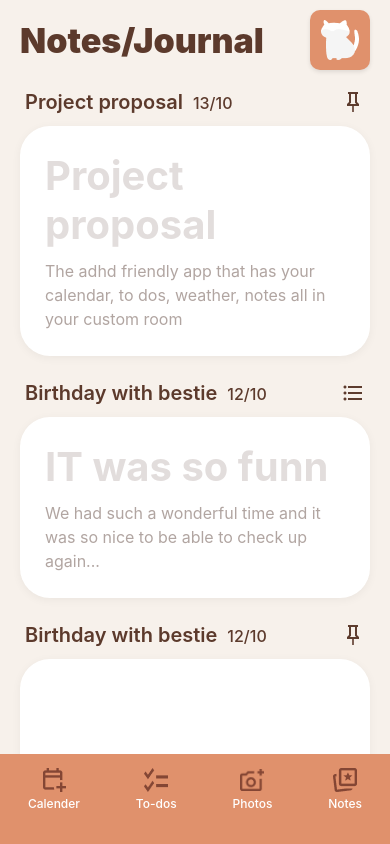
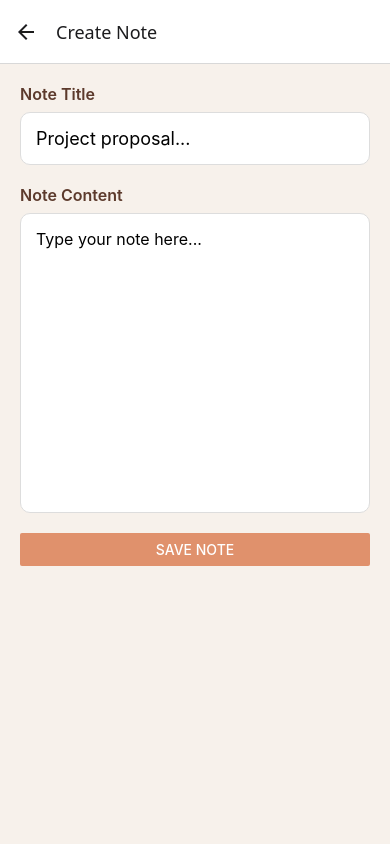
Before and after one commit to MarcusC2003/IAT-359-Project, a React Native app: screen /CreateNote in a window 390 px wide. Built offline with nearby package versions, Linux system fonts and the light colour scheme.

Commit message:
Firebase_NotesPage
Added firebase connection, notes editing, saving, setting.

```diff
--- a/package.json
+++ b/package.json
@@ -10,7 +10,7 @@
   },
   "dependencies": {
     "@expo-google-fonts/fredoka": "^0.4.1",
-    "@react-native-async-storage/async-storage": "^2.2.0",
+    "@react-native-async-storage/async-storage": "2.2.0",
     "@react-navigation/bottom-tabs": "^7.4.9",
     "@react-navigation/drawer": "^7.5.10",
     "@react-navigation/native": "^7.1.18",
@@ -18,6 +18,7 @@
     "expo": "^54.0.13",
     "expo-file-system": "~19.0.17",
     "expo-font": "~14.0.9",
+    "firebase": "^12.5.0",
     "react": "19.1.0",
     "react-native": "0.81.4",
     "react-native-gesture-handler": "~2.28.0",
--- /dev/null
+++ b/src/FirebaseConfig.js
@@ -0,0 +1,31 @@
+import { initializeApp } from "firebase/app";
+
+import {
+  getAuth,
+  initializeAuth,
+  getReactNativePersistence // <-- Add it here
+} from "firebase/auth";
+
+import { getFirestore } from "firebase/firestore";
+import AsyncStorage from '@react-native-async-storage/async-storage';
+
+// Your web app's Firebase configuration
+const firebaseConfig = {
+   apiKey: "AIzaSyDPjRPsBp6_md3cJo6qx8pp8Btx7wEoEG0",
+  authDomain: "plannertesting-df25a.firebaseapp.com",
+  projectId: "plannertesting-df25a",
+  storageBucket: "plannertesting-df25a.firebasestorage.app",
+  messagingSenderId: "641196949913",
+  appId: "1:641196949913:web:b39b4248eba9bc2f355308"
+};
+
+// Initialize Firebase
+const app = initializeApp(firebaseConfig);
+
+// Initialize and export the services you'll use
+// This new block replaces 'export const auth = getAuth(app);'
+export const auth = initializeAuth(app, {
+  persistence: getReactNativePersistence(AsyncStorage)
+});
+
+export const db = getFirestore(app);
--- /dev/null
+++ b/src/screens/CreateNote.js
@@ -0,0 +1,157 @@
+import React, { useState, useEffect } from 'react';
+import {
+  View,
+  TextInput,
+  Button,
+  StyleSheet,
+  Alert,
+  Text,
+  Keyboard, // For dismissing keyboard
+  TouchableWithoutFeedback, // For tapping background
+} from 'react-native';
+import { SafeAreaView } from 'react-native-safe-area-context';
+import { db } from '../FirebaseConfig'; // <-- Make sure this path is correct
+import { collection, addDoc, doc, updateDoc } from "firebase/firestore";
+
+// --- Color Palette ---
+const colors = {
+  background: '#f7f1eb',
+  headerText: '#5c3a2c',
+  primary: '#E0916C',
+  card: '#ffffff',
+  cardText: 'rgba(60, 30, 20, 0.4)',
+};
+
+// --- Main Component ---
+export default function CreateNoteScreen({ navigation, route }) {
+
+  // --- 1. Check if we are editing ---
+  // 'route.params' contains the 'note' object we passed from the list screen
+  const noteToEdit = route.params?.note;
+  const isEditing = !!noteToEdit; // true if we are editing, false if creating
+
+  // --- 2. Set initial state ---
+  // If editing, pre-fill state with the note's data. Otherwise, start empty.
+  const [noteTitle, setNoteTitle] = useState(noteToEdit ? noteToEdit.title : '');
+  const [noteText, setNoteText] = useState(noteToEdit ? noteToEdit.text : '');
+
+  // --- 3. Set the header title based on mode ---
+  useEffect(() => {
+    navigation.setOptions({
+      title: isEditing ? 'Edit Note' : 'Create Note',
+    });
+  }, [navigation, isEditing]);
+
+
+  // --- 4. Save/Update Function ---
+  const saveNote = async () => {
+    // Check for empty fields first
+    if (noteTitle.trim().length === 0 || noteText.trim().length === 0) {
+      Alert.alert('Error', 'Please fill out both title and text.');
+      return; // Stop the function
+    }
+
+    // Dismiss keyboard *before* saving
+    Keyboard.dismiss();
+
+    // Try to save to Firebase
+    try {
+      if (isEditing) {
+        // --- EDIT LOGIC (Firebase) ---
+        const noteRef = doc(db, "notes", noteToEdit.id);
+        await updateDoc(noteRef, {
+          title: noteTitle,
+          text: noteText,
+        });
+
+      } else {
+        // --- CREATE LOGIC (Firebase) ---
+        await addDoc(collection(db, "notes"), {
+          title: noteTitle,
+          text: noteText,
+          date: new Date().toLocaleDateString('en-GB').substring(0, 5),
+          // TODO: Add a userId here once you have authentication
+          // userId: auth.currentUser.uid
+        });
+      }
+
+      // If save is successful, go back
+      navigation.goBack();
+
+    } catch (e) {
+      // If save fails, show an error
+      console.error("Error saving document: ", e);
+      Alert.alert('Error', 'Could not save note to database.');
+    }
+  }; // --- End of saveNote function ---
+
+
+  // --- 5. Render the screen ---
+  return (
+    // This wrapper dismisses the keyboard when you tap outside the text boxes
+    <TouchableWithoutFeedback onPress={Keyboard.dismiss}>
+      <SafeAreaView style={styles.safeArea}>
+        <View style={styles.container}>
+          <Text style={styles.label}>Note Title</Text>
+          <TextInput
+            style={styles.inputTitle}
+            placeholder="Project proposal..."
+            value={noteTitle}
+            onChangeText={setNoteTitle} // This allows you to type
+          />
+          <Text style={styles.label}>Note Content</Text>
+          <TextInput
+            style={styles.inputBody}
+            placeholder="Type your note here..."
+            value={noteText}
+            onChangeText={setNoteText} // This allows you to type
+            multiline
+          />
+          <Button
+            title={isEditing ? "Update Note" : "Save Note"}
+            onPress={saveNote}
+            color={colors.primary}
+          />
+        </View>
+      </SafeAreaView>
+    </TouchableWithoutFeedback>
+  );
+}
+
+// --- Stylesheet ---
+const styles = StyleSheet.create({
+  safeArea: {
+    flex: 1,
+    backgroundColor: colors.background,
+  },
+  container: {
+    flex: 1,
+    padding: 20,
+  },
+  label: {
+    fontSize: 16,
+    color: colors.headerText,
+    marginBottom: 8,
+    fontWeight: '600',
+  },
+  inputTitle: {
+    backgroundColor: colors.card,
+    borderRadius: 10,
+    padding: 15,
+    fontSize: 18,
+    marginBottom: 20,
+    borderColor: '#ddd',
+    borderWidth: 1,
+  },
+  inputBody: {
+    backgroundColor: colors.card,
+    borderRadius: 10,
+    padding: 15,
+    fontSize: 16,
+    height: 300,
+    textAlignVertical: 'top', // For Android
+    marginBottom: 20,
+    borderColor: '#ddd',
+    borderWidth: 1,
+  },
+});
--- a/src/screens/HomeScreen.js
+++ b/src/screens/HomeScreen.js
@@ -1,7 +1,7 @@
 import React from 'react';
 import { View, Text, Image, StyleSheet, TouchableOpacity, ImageBackground } from 'react-native';
 
-export default function HomeScreen() {
+export default function HomeScreen({ navigation }) {
   return (
     <ImageBackground
       source={require('../../assets/components/Home_Page.png')}
@@ -11,12 +11,16 @@
       {/* Top bar */}
       <View style={styles.header}>
         <View style={styles.spacer} />
-        <TouchableOpacity style={styles.iconWrapper}
+        {/* 2.
+          --- MOVED onPress TO THE TouchableOpacity --- */}
+        <TouchableOpacity
+          style={styles.iconWrapper}
+          onPress={() => navigation.navigate('Home')} // Changed to 'Home'
         >
           <Image
             source={require('../../assets/icons/cat_icon.png')}
             style={styles.homeIcon}
-            onPress={() => navigation.navigate('HomeScreen')}
+            // Removed onPress from here
           />
         </TouchableOpacity>
       </View>
@@ -26,7 +30,11 @@
 
       {/* Bottom nav */}
       <View style={styles.navBar}>
-        <TouchableOpacity style={styles.navItem}>
+        {/* --- MOVED/ADDED onPress TO THE TouchableOpacity --- */}
+        <TouchableOpacity
+          style={styles.navItem}
+          onPress={() => navigation.navigate('Calendar')} // Assuming 'Calendar'
+        >
           <Image
             source={require('../../assets/icons/calendar_icon.png')}
             style={styles.navIcon}
@@ -34,16 +42,24 @@
           <Text style={styles.navText}>Calendar</Text>
         </TouchableOpacity>
 
-        <TouchableOpacity style={styles.navItem}>
+        {/* --- MOVED/ADDED onPress TO THE TouchableOpacity --- */}
+        <TouchableOpacity
+          style={styles.navItem}
+          onPress={() => navigation.navigate('Tasks')} // Changed from 'Task' to 'Tasks'
+        >
           <Image
             source={require('../../assets/icons/checklist_icon.png')}
             style={styles.navIcon}
-            onPress={() => navigation.navigate('Task')}
+            // Removed onPress from here
           />
           <Text style={styles.navText}>To-dos</Text>
         </TouchableOpacity>
 
-        <TouchableOpacity style={styles.navItem}>
+        {/* --- MOVED/ADDED onPress TO THE TouchableOpacity --- */}
+        <TouchableOpacity
+          style={styles.navItem}
+          onPress={() => navigation.navigate('Photos')} // Assuming 'Photos'
+        >
           <Image
             source={require('../../assets/icons/photo_icon.png')}
             style={styles.navIcon}
@@ -51,11 +67,15 @@
           <Text style={styles.navText}>Memories</Text>
         </TouchableOpacity>
 
-        <TouchableOpacity style={styles.navItem}>
+        {/* --- MOVED/ADDED onPress TO THE TouchableOpacity --- */}
+        <TouchableOpacity
+          style={styles.navItem}
+          onPress={() => navigation.navigate('Notes')}
+        >
           <Image
             source={require('../../assets/icons/cards_icon.png')}
-            onPress={() => navigation.navigate('Notes')}
             style={styles.navIcon}
+            // Removed onPress from here
           />
           <Text style={styles.navText}>Notes</Text>
         </TouchableOpacity>
@@ -63,7 +83,6 @@
     </ImageBackground>
   );
 }
-
 const styles = StyleSheet.create({
   background: {
     flex: 1,
--- a/src/screens/NotesScreen.js
+++ b/src/screens/NotesScreen.js
@@ -1,32 +1,36 @@
-import React from 'react';
+import React, { useState, useEffect } from 'react';
 import {
   StyleSheet,
   View,
   Text,
-  ScrollView,
-  SafeAreaView,
+  FlatList,
   Platform,
   Image,
-  TouchableOpacity, // <-- Added
+  TouchableOpacity,
 } from 'react-native';
+import { SafeAreaView } from 'react-native-safe-area-context'; // <-- Correct import
+import { useIsFocused } from '@react-navigation/native';
 
-// Removed MaterialCommunityIcons
+// --- Import Firebase ---
+import { db } from '../FirebaseConfig'; // <-- Make sure path is correct
+import { collection, getDocs } from 'firebase/firestore';
 
-// --- Color Palette (Merged from your guide) ---
+// --- Color Palette ---
 const colors = {
   background: '#f7f1eb',
-  headerText: '#5c3a2c',
-  primary: '#E0916C', // From your guide's 'navBar'
-  white: '#fff', // From your guide's 'navText'
+  primary: '#e09a80',
+  headerText: '#5c3a2c', // Added this from your styles
+  textPrimary: '#5c3a2c',
+  textSecondary: '#8a8a8a',
   card: '#ffffff',
-  cardTitle: 'rgba(60, 30, 20, 0.15)',
-  cardText: 'rgba(60, 30, 20, 0.4)',
+  inputBackground: '#f6f6f6',
+  white: '#ffffff',
+  black: '#333333',
+  borderColor: '#e0e0e0',
 };
 
 // --- Reusable Note Card Component ---
 const NoteCard = ({ title, date, iconName, cardTitle, cardText }) => {
-  // This component uses MaterialCommunityIcons, so we'll import it here
-  // for local use just inside this component.
   const { MaterialCommunityIcons } = require('@expo/vector-icons');
 
   return (
@@ -36,8 +40,7 @@
           <Text style={styles.noteTitle}>{title}</Text>
           <Text style={styles.noteDate}>{date}</Text>
         </View>
-        {/* This icon is for the pin/list, not the tab bar, so it's okay. */}
-        <MaterialCommunityIcons name={iconName} size={24} color={colors.headerText} />
+        <MaterialCommunityIcons name={iconName || "format-list-bulleted"} size={24} color={colors.headerText} />
       </View>
 
       <View style={styles.card}>
@@ -48,61 +51,101 @@
   );
 };
 
+
 // --- Main NotesScreen Component ---
-// UPDATED: Fixed function name and navigation prop
 export default function NotesScreen({ navigation }) {
+  const [notes, setNotes] = useState([]);
+  const isFocused = useIsFocused(); // Hook to check if screen is active
+
+  // --- 1. Load notes from FIREBASE ---
+  const loadNotes = async () => {
+    try {
+      const querySnapshot = await getDocs(collection(db, "notes"));
+      const loadedNotes = [];
+      querySnapshot.forEach((doc) => {
+        // 'doc.id' is the unique ID. 'doc.data()' is the object
+        loadedNotes.push({ id: doc.id, ...doc.data() });
+      });
+      // Sort notes to show newest first
+      setNotes(loadedNotes.sort((a, b) => (b.date > a.date ? 1 : -1)));
+    } catch (e) {
+      console.error('Failed to load notes from Firestore.', e);
+    }
+  };
+
+  // --- 2. Reload notes when screen is focused ---
+  useEffect(() => {
+    if (isFocused) {
+      loadNotes();
+    }
+  }, [isFocused]);
+
+  // --- 3. Render function for each note ---
+  const renderNote = ({ item }) => (
+    // This makes each note clickable
+    <TouchableOpacity
+      onPress={() => {
+        // Navigate to CreateNote, passing the 'item' object as a parameter
+        navigation.navigate('CreateNote', { note: item });
+      }}
+    >
+      <NoteCard
+        title={item.title}
+        date={item.date}
+        iconName={item.iconName}
+        cardTitle={item.title}
+        cardText={item.text}
+      />
+    </TouchableOpacity>
+  );
+
+
+  // --- 4. Render the screen ---
   return (
     <SafeAreaView style={styles.safeArea}>
       <View style={styles.container}>
-        {/* 1. TOP HEADER */}
+
+        {/* --- TOP HEADER (Fixed) --- */}
         <View style={styles.header}>
           <Text style={styles.headerTitle}>Notes/Journal</Text>
-          {/* UPDATED: Applied 'iconWrapper' style from your guide */}
           <View style={styles.iconWrapper}>
             <Image
-              source={require('../../assets/icons/cat_icon.png')}
-              // UPDATED: Applied 'homeIcon' style from your guide
+              source={require('../../assets/icons/cat_icon.png')} // Or your correct icon
               style={styles.homeIcon}
             />
           </View>
         </View>
 
-        {/* 2. SCROLLABLE CONTENT (Unchanged) */}
-        <ScrollView contentContainerStyle={styles.scrollContainer}>
-          <NoteCard
-            title="Project proposal"
-            date="13/10"
-            iconName="pin-outline"
-            cardTitle="Project proposal"
-            cardText="The adhd friendly app that has your calendar, to dos, weather, notes all in your custom room"
-          />
-          <NoteCard
-            title="Birthday with bestie"
-            date="12/10"
-            iconName="format-list-bulleted"
-            cardTitle="IT was so funn"
-            cardText="We had such a wonderful time and it was so nice to be able to check up again..."
-          />
-          <NoteCard
-            title="Birthday with bestie"
-            date="12/10"
-            iconName="pin-outline"
-            cardTitle=""
-            cardText=""
-          />
-        </ScrollView>
+        {/* --- NOTES LIST --- */}
+        <FlatList
+          data={notes}
+          renderItem={renderNote}
+          keyExtractor={(item) => item.id}
+          contentContainerStyle={styles.scrollContainer}
+          ListEmptyComponent={
+            <Text style={styles.emptyText}>No notes yet. Add one!</Text>
+          }
+        />
 
-        {/* 3. BOTTOM TAB BAR (UPDATED to match your main style guide) */}
+        {/* --- "CREATE NOTE" BUTTON (FAB) --- */}
+        <TouchableOpacity
+          style={styles.fab}
+          onPress={() => navigation.navigate('CreateNote')} // Navigates with no 'note' object
+        >
+          <Text style={styles.fabIcon}>+</Text>
+        </TouchableOpacity>
+
+        {/* --- BOTTOM TAB BAR (Fixed) --- */}
         <View style={styles.navBar}>
           <TouchableOpacity
             style={styles.navItem}
-            onPress={() => navigation.navigate('Calendar')}
+            onPress={() => navigation.navigate('Calendar')} // Make sure 'Calendar' screen exists
           >
             <Image
               source={require('../../assets/icons/calendar_icon.png')}
               style={styles.navIcon}
             />
-            <Text style={styles.navText}>Calender</Text>
+            <Text style={styles.navText}>Calendar</Text>
           </TouchableOpacity>
 
           <TouchableOpacity
@@ -118,7 +161,7 @@
 
           <TouchableOpacity
             style={styles.navItem}
-            onPress={() => navigation.navigate('Photos')} // Assuming 'Photos' is the name in App.js
+            onPress={() => navigation.navigate('Photos')} // Make sure 'Photos' screen exists
           >
             <Image
               source={require('../../assets/icons/photo_icon.png')}
@@ -129,7 +172,7 @@
 
           <TouchableOpacity
             style={styles.navItem}
-            onPress={() => navigation.navigate('Notes')}
+            onPress={() => navigation.navigate('Notes')} // Stays on this screen
           >
             <Image
               source={require('../../assets/icons/cards_icon.png')}
@@ -138,14 +181,14 @@
             <Text style={styles.navText}>Notes</Text>
           </TouchableOpacity>
         </View>
+
       </View>
     </SafeAreaView>
   );
 }
 
-// --- Stylesheet (Merged) ---
+// --- COMPLETE STYLESHEET ---
 const styles = StyleSheet.create({
-  // --- Page-specific styles ---
   safeArea: {
     flex: 1,
     backgroundColor: colors.background,
@@ -212,20 +255,18 @@
   cardTitle: {
     fontSize: 40,
     fontWeight: 'bold',
-    color: colors.cardTitle,
+    color: 'rgba(60, 30, 20, 0.15)',
     marginBottom: 10,
   },
   cardText: {
     fontSize: 16,
-    color: colors.cardText,
+    color: 'rgba(60, 30, 20, 0.4)',
     lineHeight: 24,
   },
-
-  // --- STYLES FROM YOUR MAIN STYLE GUIDE ---
   iconWrapper: {
     width: 60,
     height: 60,
-    backgroundColor: colors.primary, // '#E0916C'
+    backgroundColor: colors.primary,
     borderRadius: 10,
     alignItems: 'center',
     justifyContent: 'center',
@@ -243,7 +284,7 @@
   navBar: {
     flexDirection: 'row',
     justifyContent: 'space-around',
-    backgroundColor: colors.primary, // '#E0916C'
+    backgroundColor: colors.primary,
     width: '100%',
     paddingVertical: 14,
     position: 'absolute',
@@ -261,7 +302,34 @@
   },
   navText: {
     fontSize: 12,
-    color: colors.white, // '#fff'
+    color: colors.white,
     fontWeight: '500',
   },
+  fab: {
+    position: 'absolute',
+    width: 60,
+    height: 60,
+    alignItems: 'center',
+    justifyContent: 'center',
+    right: 30,
+    bottom: 110, // Positioned above the 90px navBar
+    backgroundColor: colors.primary,
+    borderRadius: 30,
+    elevation: 8,
+    shadowColor: '#000',
+    shadowOpacity: 0.2,
+    shadowRadius: 5,
+    shadowOffset: { width: 0, height: 2 },
+  },
+  fabIcon: {
+    fontSize: 30,
+    color: 'white',
+    lineHeight: 30,
+  },
+  emptyText: {
+    textAlign: 'center',
+    marginTop: 50,
+    fontSize: 16,
+    color: 'rgba(60, 30, 20, 0.4)',
+  },
 });
```
Also changed, not shown: App.js (+34 -17 lines), 1 other file (tests, documents, lock files or other folders).
